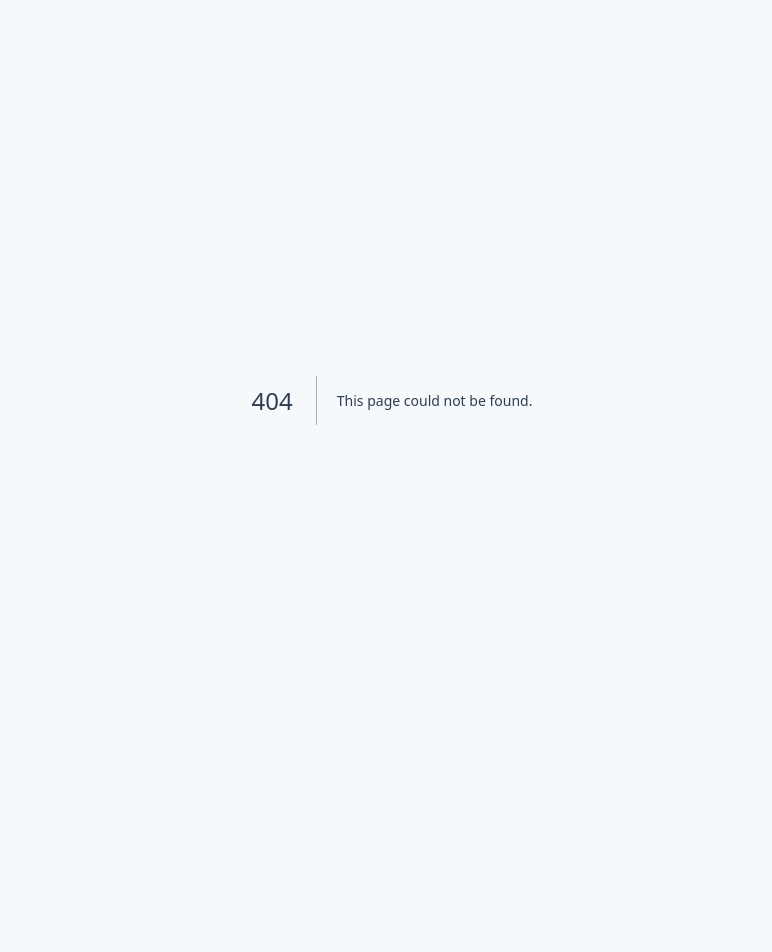
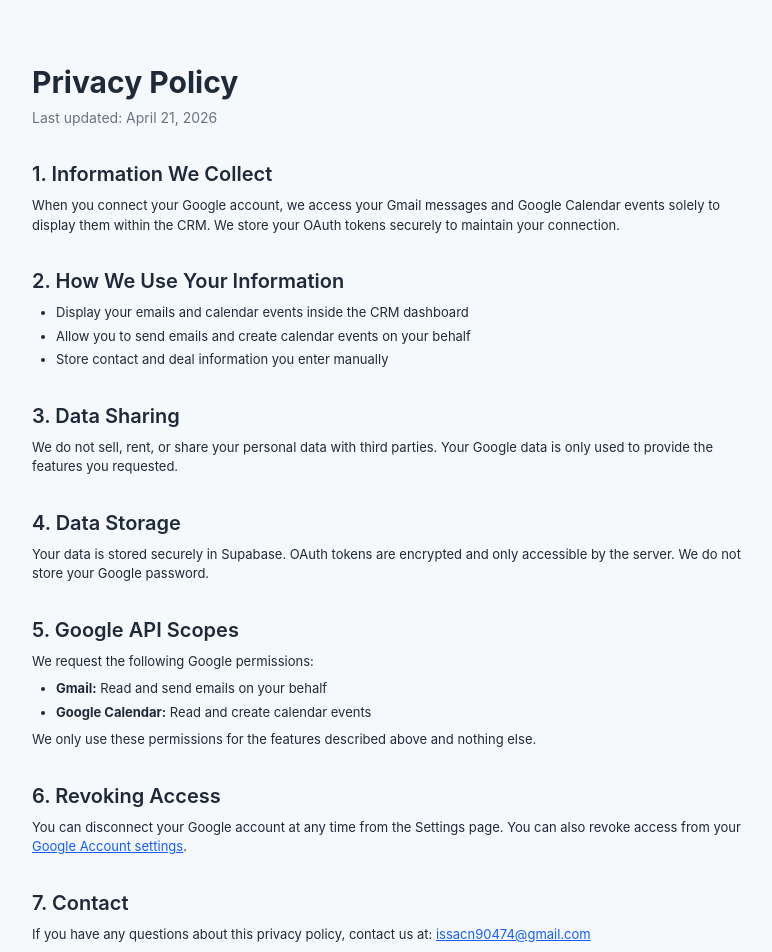
Before and after one commit to Rabblo06/CRM-System, a Next.js app: page /privacy in a window 1280 px wide. Before the commit this address had no page. Shown: the top 952 px of the page, without its empty margins (248-1020 px from the left). Before the commit the page ends 800 px from the top, so only its background shows below. Built offline with nearby package versions, Linux system fonts and the light colour scheme.

Commit message:
Add privacy policy and terms of service pages

```diff
--- /dev/null
+++ b/src/app/privacy/page.tsx
@@ -0,0 +1,52 @@
+export default function PrivacyPolicy() {
+  return (
+    <div className="max-w-3xl mx-auto px-6 py-16 text-gray-800">
+      <h1 className="text-3xl font-bold mb-2">Privacy Policy</h1>
+      <p className="text-sm text-gray-500 mb-8">Last updated: April 21, 2026</p>
+
+      <section className="mb-8">
+        <h2 className="text-xl font-semibold mb-2">1. Information We Collect</h2>
+        <p>When you connect your Google account, we access your Gmail messages and Google Calendar events solely to display them within the CRM. We store your OAuth tokens securely to maintain your connection.</p>
+      </section>
+
+      <section className="mb-8">
+        <h2 className="text-xl font-semibold mb-2">2. How We Use Your Information</h2>
+        <ul className="list-disc pl-6 space-y-1">
+          <li>Display your emails and calendar events inside the CRM dashboard</li>
+          <li>Allow you to send emails and create calendar events on your behalf</li>
+          <li>Store contact and deal information you enter manually</li>
+        </ul>
+      </section>
+
+      <section className="mb-8">
+        <h2 className="text-xl font-semibold mb-2">3. Data Sharing</h2>
+        <p>We do not sell, rent, or share your personal data with third parties. Your Google data is only used to provide the features you requested.</p>
+      </section>
+
+      <section className="mb-8">
+        <h2 className="text-xl font-semibold mb-2">4. Data Storage</h2>
+        <p>Your data is stored securely in Supabase. OAuth tokens are encrypted and only accessible by the server. We do not store your Google password.</p>
+      </section>
+
+      <section className="mb-8">
+        <h2 className="text-xl font-semibold mb-2">5. Google API Scopes</h2>
+        <p>We request the following Google permissions:</p>
+        <ul className="list-disc pl-6 space-y-1 mt-2">
+          <li><strong>Gmail:</strong> Read and send emails on your behalf</li>
+          <li><strong>Google Calendar:</strong> Read and create calendar events</li>
+        </ul>
+        <p className="mt-2">We only use these permissions for the features described above and nothing else.</p>
+      </section>
+
+      <section className="mb-8">
+        <h2 className="text-xl font-semibold mb-2">6. Revoking Access</h2>
+        <p>You can disconnect your Google account at any time from the Settings page. You can also revoke access from your <a href="https://myaccount.google.com/permissions" className="text-blue-600 underline" target="_blank" rel="noopener noreferrer">Google Account settings</a>.</p>
+      </section>
+
+      <section className="mb-8">
+        <h2 className="text-xl font-semibold mb-2">7. Contact</h2>
+        <p>If you have any questions about this privacy policy, contact us at: <a href="mailto:issacn90474@gmail.com" className="text-blue-600 underline">issacn90474@gmail.com</a></p>
+      </section>
+    </div>
+  );
+}
--- /dev/null
+++ b/src/app/terms/page.tsx
@@ -0,0 +1,43 @@
+export default function TermsOfService() {
+  return (
+    <div className="max-w-3xl mx-auto px-6 py-16 text-gray-800">
+      <h1 className="text-3xl font-bold mb-2">Terms of Service</h1>
+      <p className="text-sm text-gray-500 mb-8">Last updated: April 21, 2026</p>
+
+      <section className="mb-8">
+        <h2 className="text-xl font-semibold mb-2">1. Acceptance of Terms</h2>
+        <p>By using this CRM application, you agree to these terms. If you do not agree, do not use the service.</p>
+      </section>
+
+      <section className="mb-8">
+        <h2 className="text-xl font-semibold mb-2">2. Use of Service</h2>
+        <p>You may use this application for lawful business purposes only. You are responsible for all data you enter and actions you take within the application.</p>
+      </section>
+
+      <section className="mb-8">
+        <h2 className="text-xl font-semibold mb-2">3. Google Integration</h2>
+        <p>When you connect your Google account, you authorize this application to access your Gmail and Google Calendar on your behalf. You can revoke this access at any time.</p>
+      </section>
+
+      <section className="mb-8">
+        <h2 className="text-xl font-semibold mb-2">4. Data Responsibility</h2>
+        <p>You are responsible for the accuracy and legality of the data you store in this application. We are not responsible for any data loss due to user error.</p>
+      </section>
+
+      <section className="mb-8">
+        <h2 className="text-xl font-semibold mb-2">5. Service Availability</h2>
+        <p>We strive to keep the service available at all times but do not guarantee uninterrupted access. We may perform maintenance that temporarily affects availability.</p>
+      </section>
+
+      <section className="mb-8">
+        <h2 className="text-xl font-semibold mb-2">6. Limitation of Liability</h2>
+        <p>This service is provided "as is". We are not liable for any damages arising from your use of the application.</p>
+      </section>
+
+      <section className="mb-8">
+        <h2 className="text-xl font-semibold mb-2">7. Contact</h2>
+        <p>For any questions about these terms, contact us at: <a href="mailto:issacn90474@gmail.com" className="text-blue-600 underline">issacn90474@gmail.com</a></p>
+      </section>
+    </div>
+  );
+}
```
